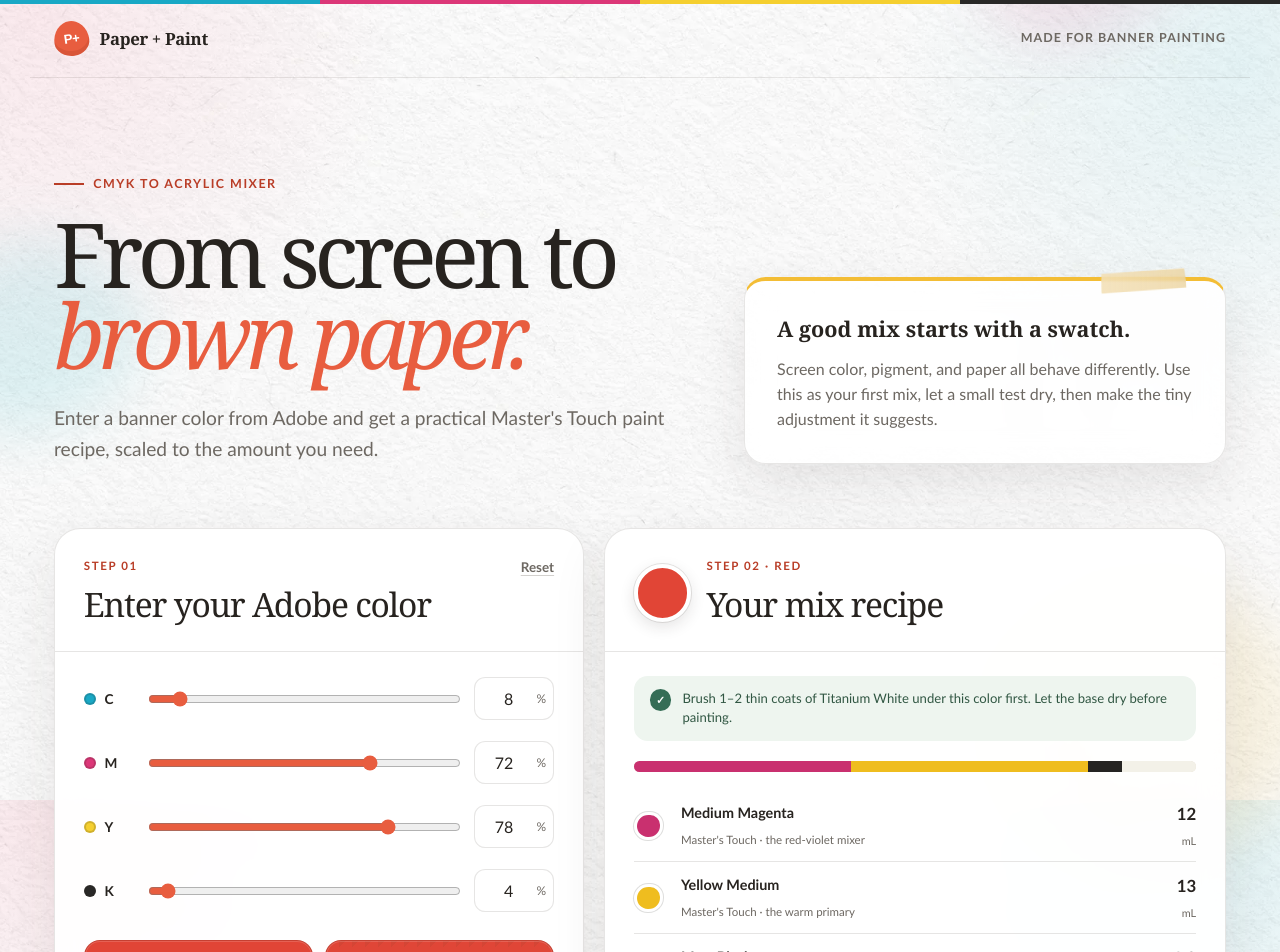
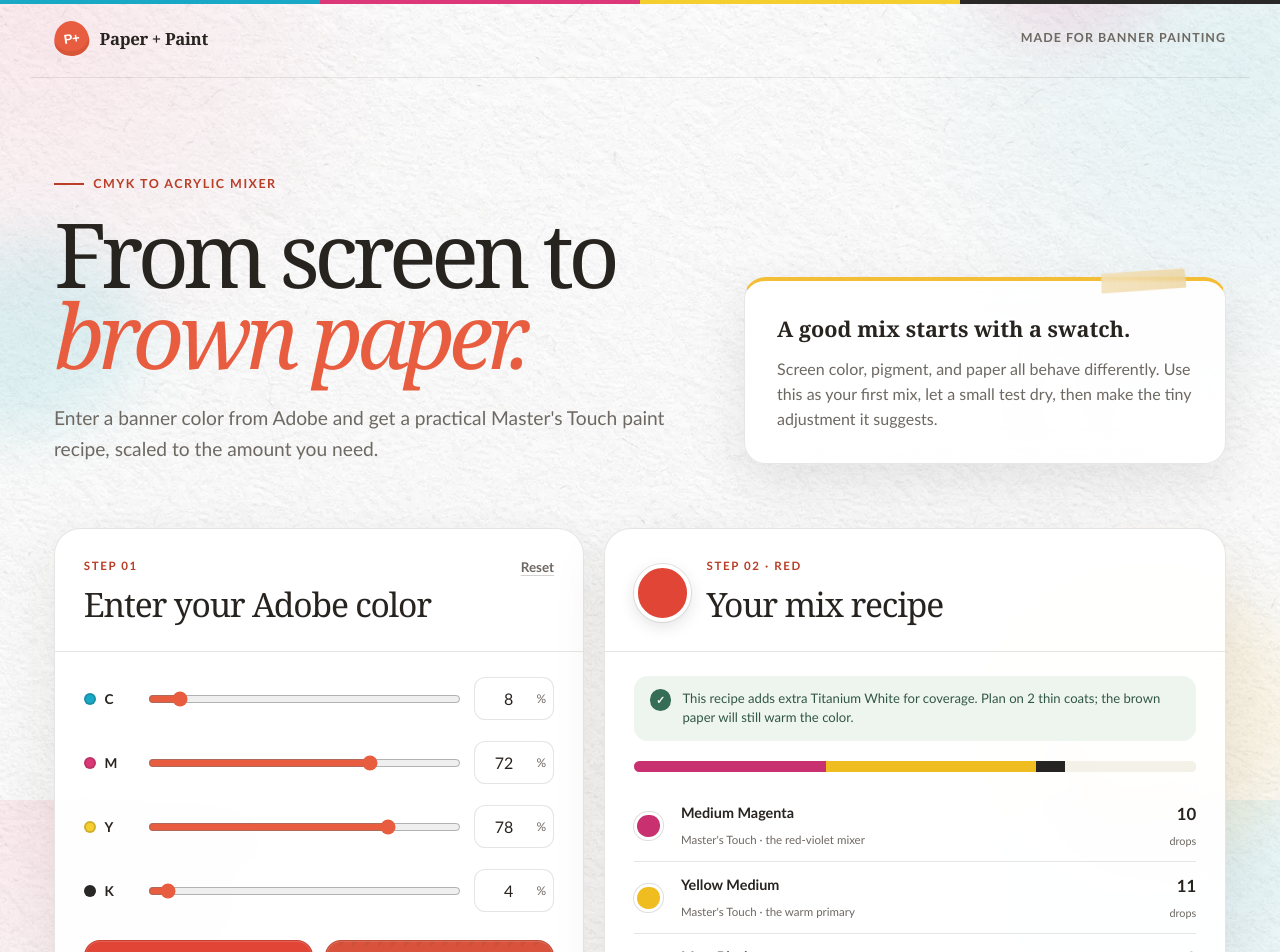
Before and after one commit to JudeRiley1/PaintCalculator, a Next.js app: page / in a window 1280 px wide. Shown: the top 952 px of the page. Built offline with nearby package versions, Linux system fonts and the light colour scheme.

Commit message:
Default to direct paper and drops

```diff
--- a/app/paint-calculator.tsx
+++ b/app/paint-calculator.tsx
@@ -176,9 +176,9 @@ function getSavedColors(): SavedColor[] {
 
 export function PaintCalculator() {
   const [cmyk, setCmyk] = useState<Cmyk>(DEFAULT_CMYK);
-  const [surface, setSurface] = useState<SurfaceMode>("white-base");
+  const [surface, setSurface] = useState<SurfaceMode>("direct");
   const [totalAmount, setTotalAmount] = useState(30);
-  const [unit, setUnit] = useState<Unit>("mL");
+  const [unit, setUnit] = useState<Unit>("drops");
   const [savedColors, setSavedColors] = useState<SavedColor[]>([]);
   const [savedNotice, setSavedNotice] = useState("Save this color to banner palette");
 
```
